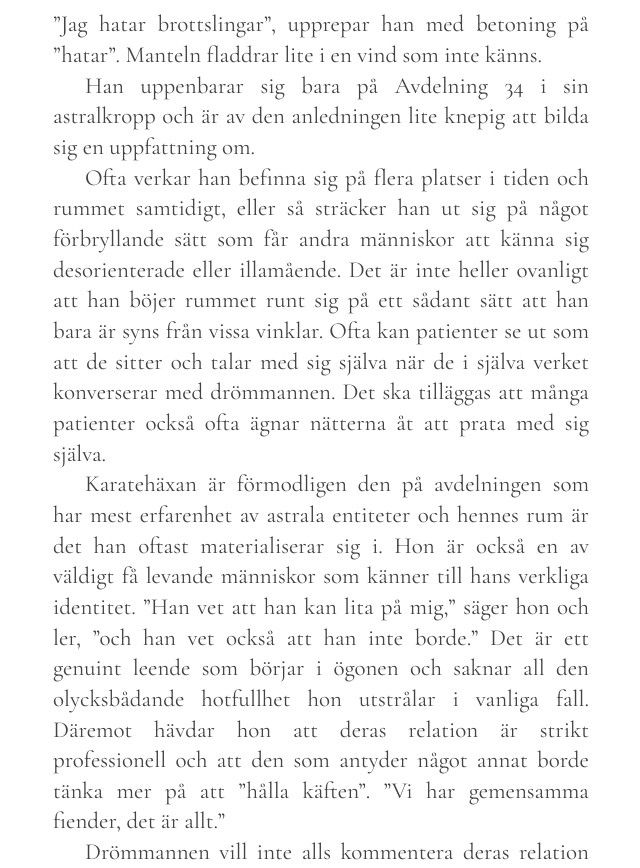
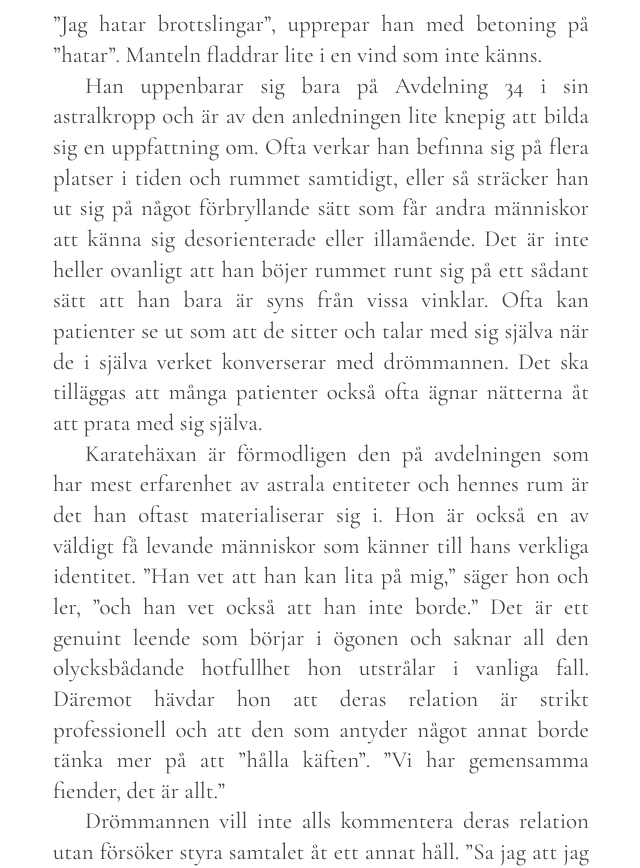
Before and after one commit to rymdpeter/avd34, a plain HTML site: page drommannen/index.html in a window 1280 px wide. Shown: the part 2260-3128 px from the top of the page, without its empty margins (319-959 px from the left). Drawn offline with nearby package versions, Linux system fonts and the light colour scheme.

Commit message:
fixed a paragraph

```diff
--- a/drommannen/index.html
+++ b/drommannen/index.html
@@ -38,7 +38,7 @@ gtag(){dataLayer.push(arguments);} gtag('js', new Date()); gtag('config',
 
   <p>”Jag hatar brottslingar”, upprepar han med betoning på ”hatar”. Manteln fladdrar lite i en vind som inte känns.
   <p>Han uppenbarar sig bara på Avdelning 34 i sin astralkropp och är av den anledningen lite knepig att bilda sig en uppfattning om.
-  <p>Ofta verkar han befinna sig på flera platser i tiden och rummet samtidigt, eller så sträcker han ut sig på något förbryllande sätt som får andra människor att känna sig desorienterade eller illamående. Det är inte heller ovanligt att han böjer rummet runt sig på ett sådant sätt att han bara är syns från vissa vinklar. Ofta kan patienter se ut som att de sitter och talar med sig själva när de i själva verket konverserar med drömmannen. Det ska tilläggas att många patienter också ofta ägnar nätterna åt att prata med sig själva.
+  Ofta verkar han befinna sig på flera platser i tiden och rummet samtidigt, eller så sträcker han ut sig på något förbryllande sätt som får andra människor att känna sig desorienterade eller illamående. Det är inte heller ovanligt att han böjer rummet runt sig på ett sådant sätt att han bara är syns från vissa vinklar. Ofta kan patienter se ut som att de sitter och talar med sig själva när de i själva verket konverserar med drömmannen. Det ska tilläggas att många patienter också ofta ägnar nätterna åt att prata med sig själva.
   <p>Karatehäxan är förmodligen den på avdelningen som har mest erfarenhet av astrala entiteter och hennes rum är det han oftast materialiserar sig i. Hon är också en av väldigt få levande människor som känner till hans verkliga identitet. ”Han vet att han kan lita på mig,” säger hon och ler, ”och han vet också att han inte borde.” Det är ett genuint leende som börjar i ögonen och saknar all den olycksbådande hotfullhet hon utstrålar i vanliga fall. Däremot hävdar hon att deras relation är strikt professionell och att den som antyder något annat borde tänka mer på att ”hålla käften”.
   ”Vi har gemensamma fiender, det är allt.”
   <p>Drömmannen vill inte alls kommentera deras relation utan försöker styra samtalet åt ett annat håll. ”Sa jag att jag hatar brottslingar?” frågar han retoriskt för tredje gången och fyrar av ett målmedvetet leende och vänder blicken lite snett uppåt. ”Det har jag alltid gjort. Ända sedan de stal min cykel.”
```
